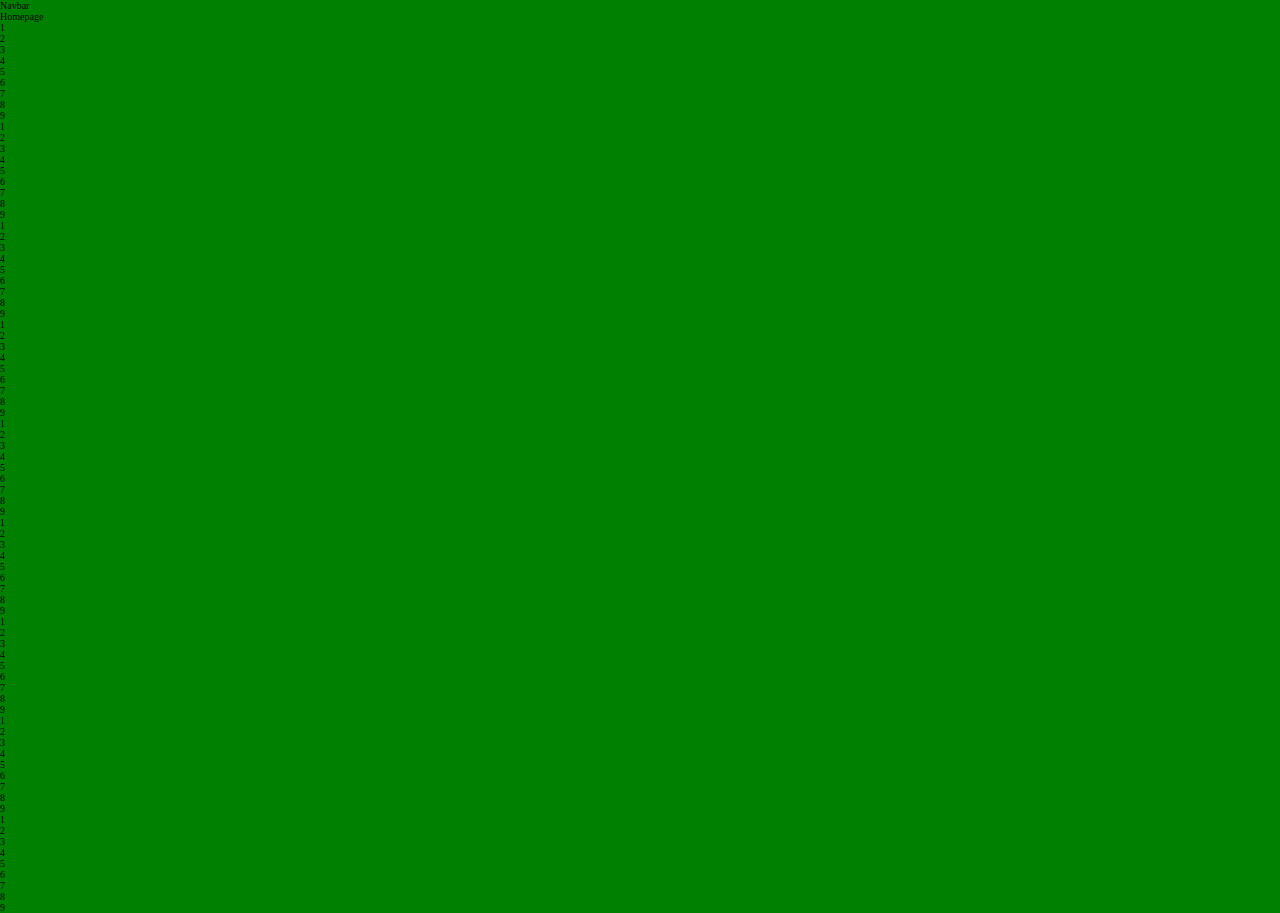
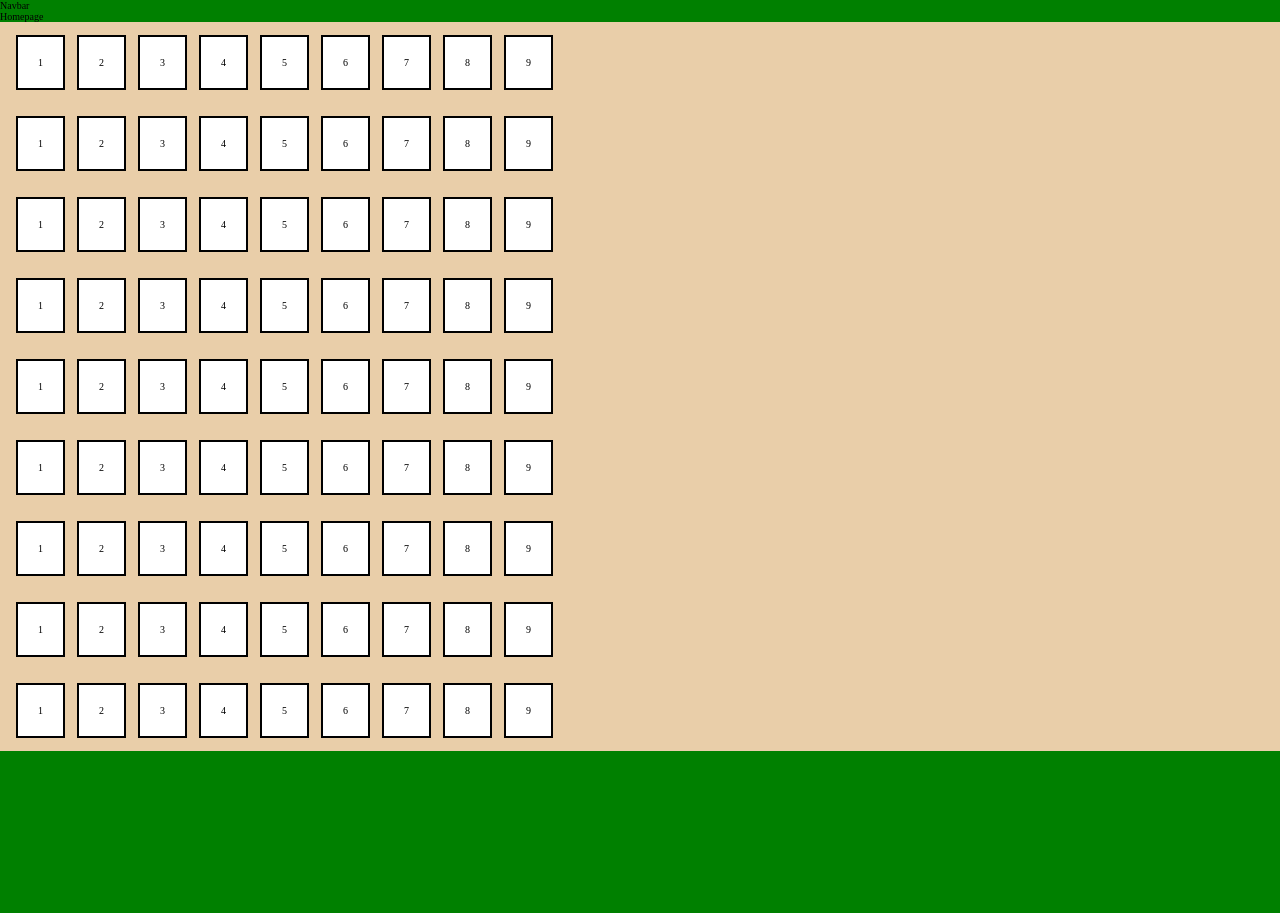
Before and after one commit to Website-Slammers/Su-Do-Ku, a React app: page / in a window 1280 px wide. After the commit the page ends 800 px from the top, so only its background shows below. Built offline with nearby package versions, Linux system fonts and the light colour scheme.

Commit message:
switched to sass

```diff
--- a/src/components/Puzzle.js
+++ b/src/components/Puzzle.js
@@ -45,7 +45,7 @@ const Puzzle =()=>{
                                 {
                                     row.map((column, idx)=>{
                                         return(
-                                            <div className='number__box'>  {column}  </div>
+                                            <div className='puzzle__number-box'>  {column}  </div>
                                         )
                                     })
                                 }
--- a/src/components/sass/abstracts/_variables.scss
+++ b/src/components/sass/abstracts/_variables.scss
@@ -7,3 +7,6 @@ $bp-smallest: 31.25em; // 500px
 
 // Colors
 $color-puzzle-default: rgb(233, 206, 169);
+
+$color-white: #fff;
+$color-black: #000;
--- a/src/components/sass/main.scss
+++ b/src/components/sass/main.scss
@@ -7,6 +7,8 @@
 @import "base/typography";
 @import "base/utilities";
 
+@import "components/puzzle";
+
 @import "layout/footer";
 @import "layout/navigation";
 @import "layout/header";
```
Also changed, not shown: src/components/css/style.css.
